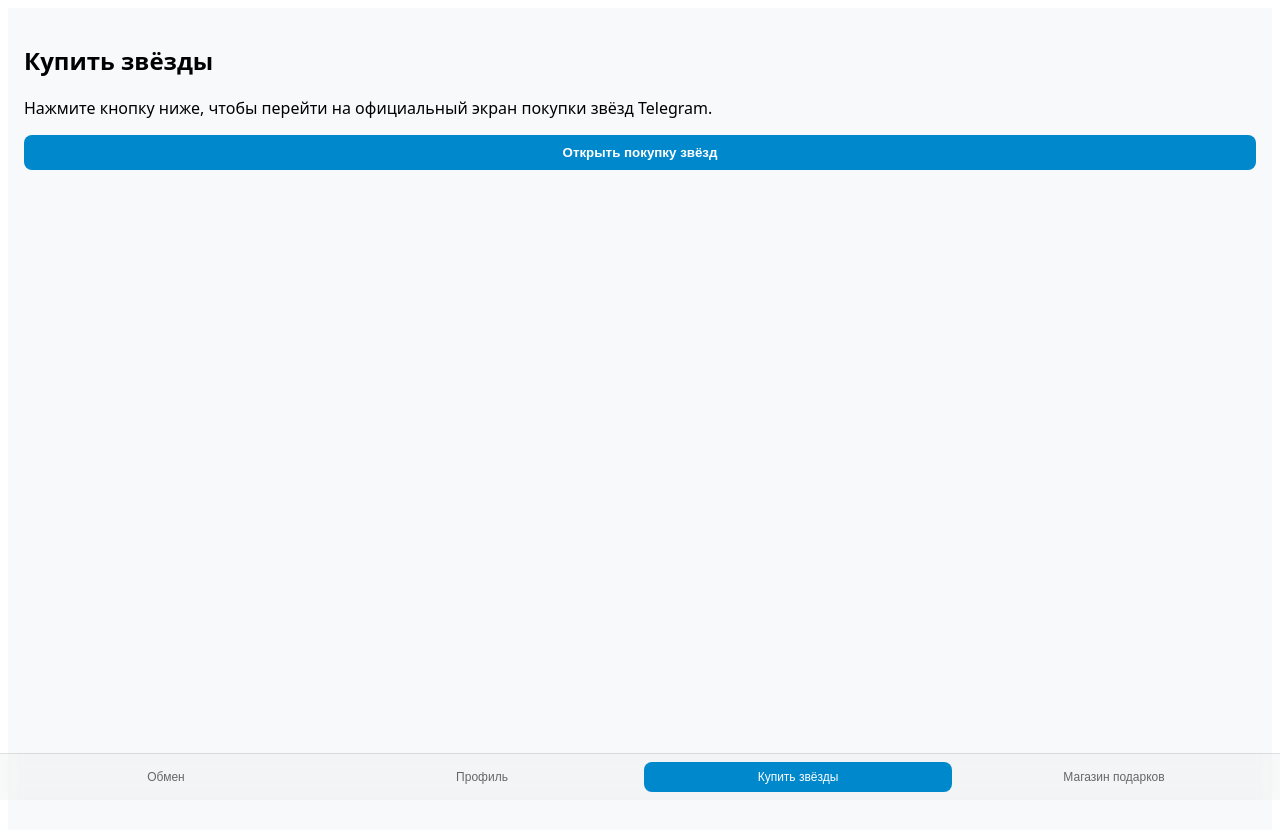
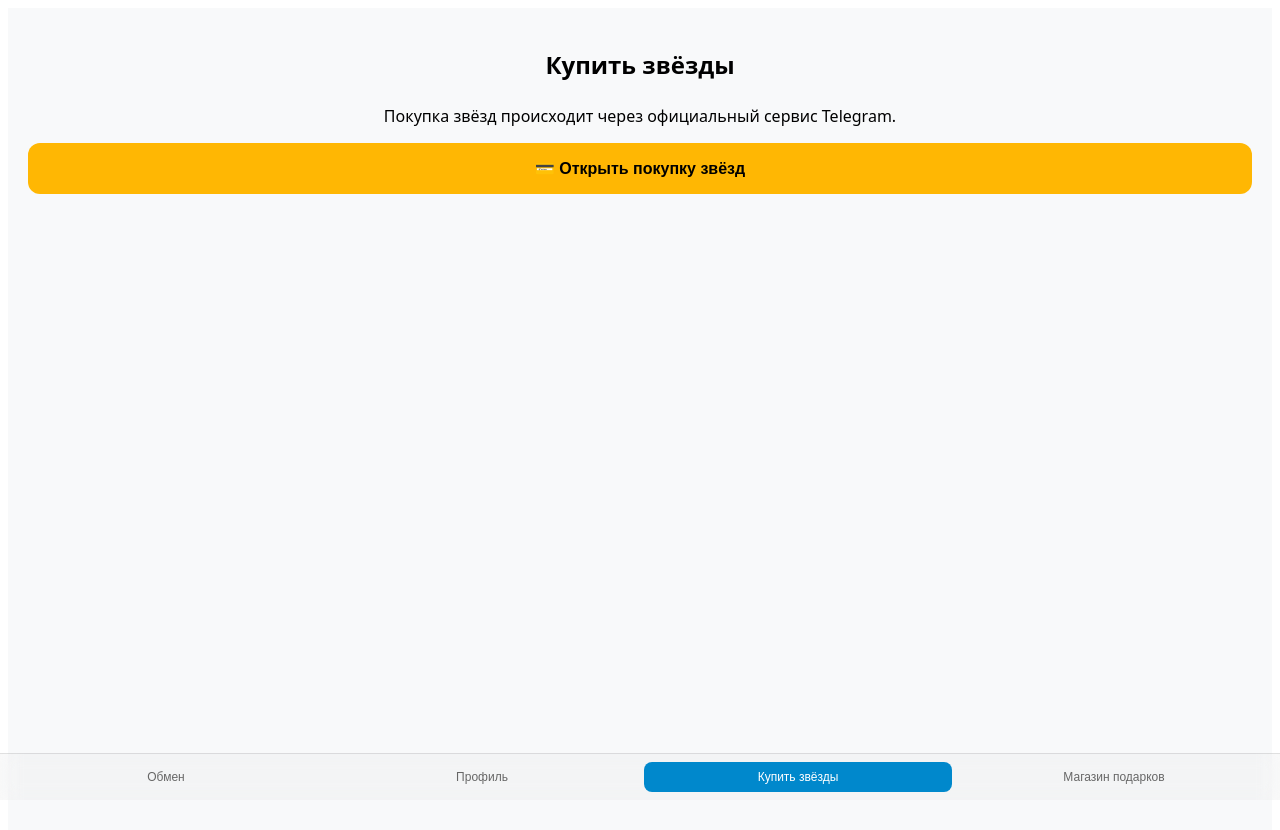
Before and after one commit to bupsibye/Knoxway_frontend, a React (Vite) app: page / in a window 1280 px wide. Both pictures are taken after a click on the button "Купить звёзды". Shown: the top 830 px of the page. Built offline with nearby package versions, Linux system fonts and the light colour scheme.

Commit message:
Update BuyStarsPage.tsx

```diff
--- a/src/pages/BuyStarsPage.tsx
+++ b/src/pages/BuyStarsPage.tsx
@@ -1,28 +1,35 @@
 import React from 'react';
 
 export const BuyStarsPage: React.FC = () => {
-  const handleOpen = () => {
-    // сюда позже можно подставить официальный URL покупки звёзд
-    window.open('https://t.me/premium', '_blank');
+  const handleOpenBuyStars = () => {
+    const url = 'https://spend.tg/?r=UQBeGWwQx--zQoeefoEevKIma_qmLKK-SeEd3VV-1YV72KgF';
+    // открываем во внешнем браузере / вкладке
+    window.open(url, '_blank');
   };
 
   return (
-    <div style={{ padding: 16 }}>
-      <h2>Купить звёзды</h2>
-      <p>Нажмите кнопку ниже, чтобы перейти на официальный экран покупки звёзд Telegram.</p>
+    <div style={{ padding: 20 }}>
+      <h2 style={{ textAlign: 'center', marginBottom: 24 }}>Купить звёзды</h2>
+
+      <p style={{ textAlign: 'center', marginBottom: 16 }}>
+        Покупка звёзд происходит через официальный сервис Telegram.
+      </p>
+
       <button
-        onClick={handleOpen}
+        onClick={handleOpenBuyStars}
         style={{
           width: '100%',
-          padding: 10,
-          borderRadius: 8,
+          padding: '16px 20px',
+          background: '#ffb703',
+          color: '#000',
           border: 'none',
-          background: '#0088cc',
-          color: '#fff',
+          borderRadius: 12,
+          fontSize: 16,
           fontWeight: 600,
+          cursor: 'pointer',
         }}
       >
-        Открыть покупку звёзд
+        💳 Открыть покупку звёзд
       </button>
     </div>
   );
```
